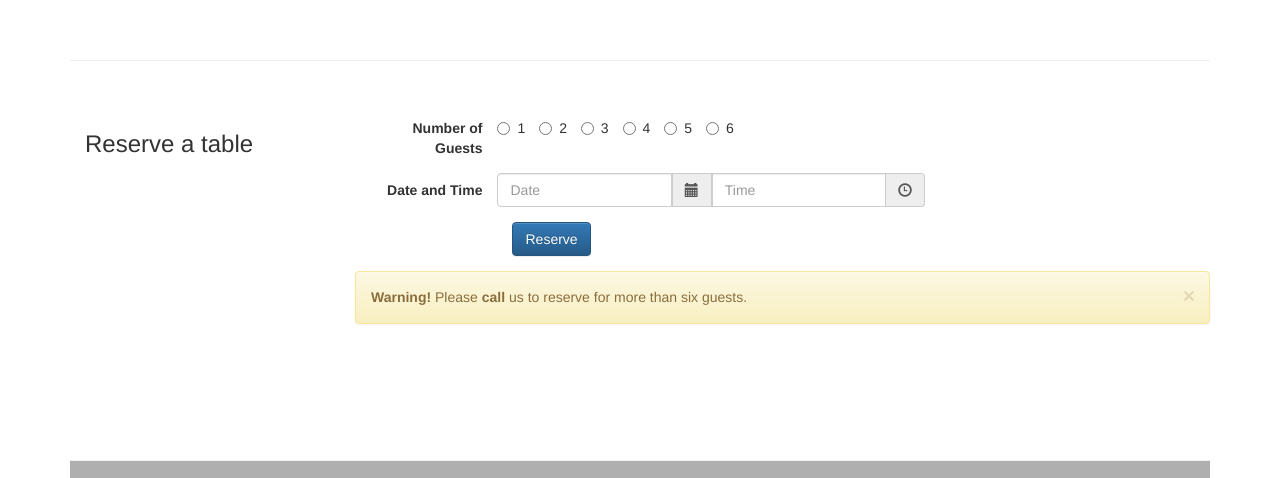
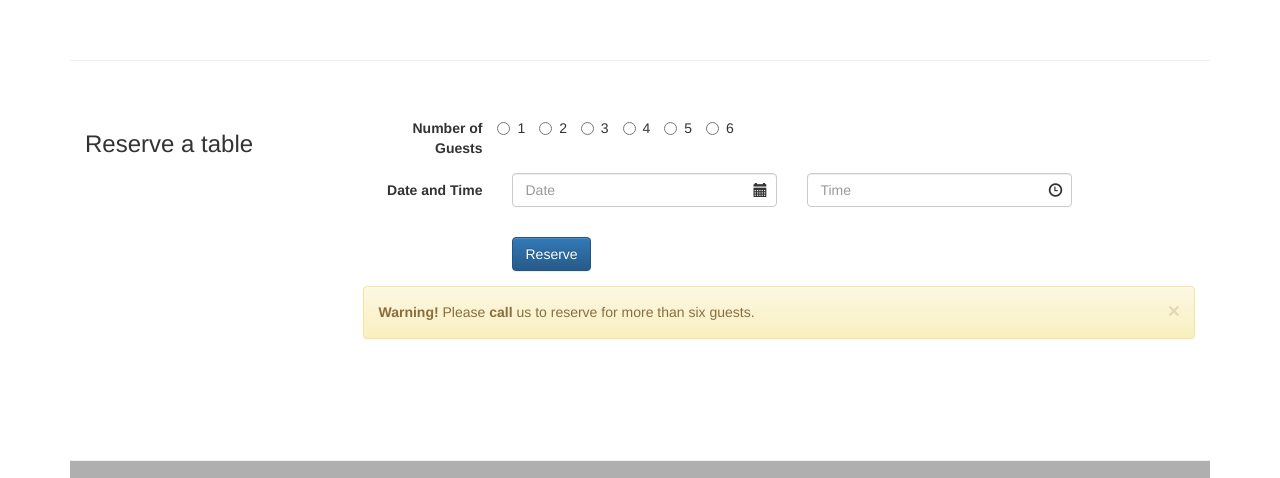
Before and after one commit to massilave85/conFusion, a plain HTML site: page index.html in a window 1280 px wide. Shown: the part 1598-2076 px from the top of the page. Drawn offline with nearby package versions, Linux system fonts and the light colour scheme.

Commit message:
Fixed graphical issues; anchored the button "Reserve a table"

```diff
--- a/index.html
+++ b/index.html
@@ -167,9 +167,9 @@
               <h3>Reserve a table</h3>
            </div>
             <div class="col-xs-12 col-sm-9">
-                <div class="form-horizontal" role="form">
+                <div class="form-horizontal" role="form" id="reservation">
                     <div class="form-group">
-                        <label for="numberofguests" class="col-xs-2 control-label">Number of Guests</label>
+                        <label for="numberofguests" class="col-xs-12 col-sm-2 control-label">Number of Guests</label>
                         <div class="radio-inline">
                             <input type="radio" id="numberofguests" name="numberofguests" value="option1">
                             1
@@ -196,12 +196,16 @@
                         </div>
                     </div>
                     <div class="form-group">
-                        <label for="numberofguests" class="col-xs-2 control-label">Date and Time</label>
-                        <div class="col-xs-6 input-group date" id="datepicker">
-                            <input type="text" class="form-control" placeholder="Date">
-                            <span class="input-group-addon"><span class="glyphicon glyphicon-calendar"></span></span>
-                            <input type="text" class="form-control" placeholder="Time">
-                            <span class="input-group-addon"><span class="glyphicon glyphicon-time"></span></span>
+                        <label for="numberofguests" class="col-xs-12 col-sm-2 control-label">Date and Time</label>
+                        <div class="form-group  has-feedback">
+                            <div class="col-xs-12 col-sm-4">
+                                <input type="text" class="form-control" id="date" placeholder="Date">
+                                <span class="glyphicon glyphicon-calendar form-control-feedback" aria-hidden="true"></span>
+                            </div>
+                            <div class="col-xs-12 col-sm-4">
+                                <input type="text" class="form-control" id="date" placeholder="Time" aria-hidden="true">
+                                <span class="glyphicon glyphicon-time form-control-feedback"></span>
+                            </div>
                         </div>
                     </div>
                     <div class="form-group">
@@ -211,11 +215,12 @@
                     </div>
                 </div>
             </div>
-            <div class="alert alert-warning alert-dismissible col-sm-offset-3 col-sm-9" role="alert">
-                <button type="button" class="close" data-dismiss="alert" aria-label="Close"><span aria-hidden="true">&times;</span></button>
-                <strong>Warning!</strong> Please <strong>call</strong> us to reserve for more than six guests.
+             <div class="col-xs-12 col-sm-12">
+                <div class="alert alert-warning alert-dismissible col-sx-12 col-sm-9 col-sm-offset-3" role="alert">
+                    <button type="button" class="close" data-dismiss="alert" aria-label="Close"><span aria-hidden="true">&times;</span></button>
+                    <strong>Warning!</strong> Please <strong>call</strong> us to reserve for more than six guests.
+                </div>
             </div>
-
              <div class="col-xs-12 col-sm-3">
                 <p style="padding:20px;"></p>
             </div>
```
